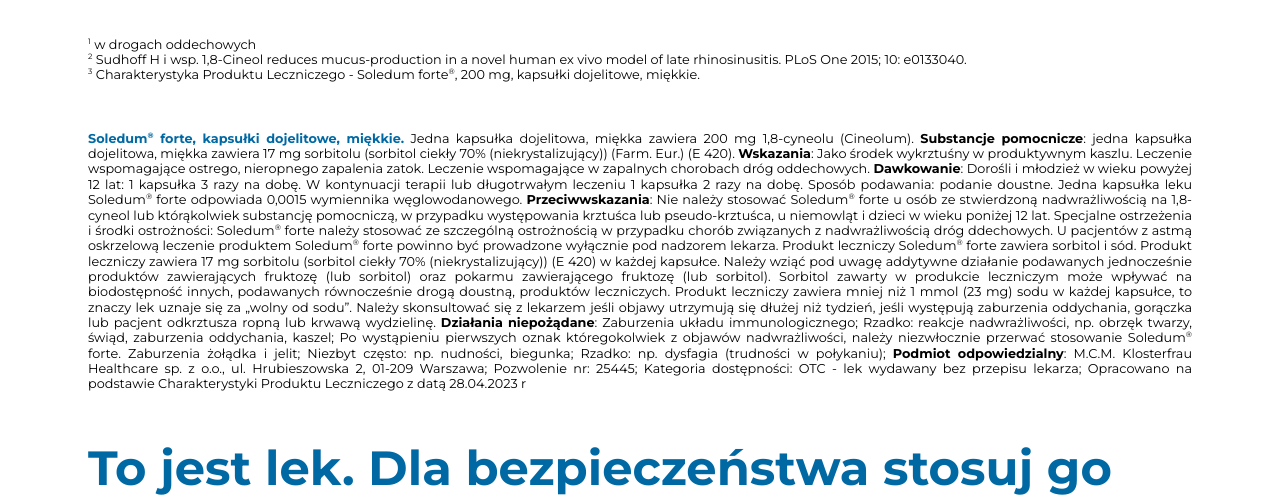
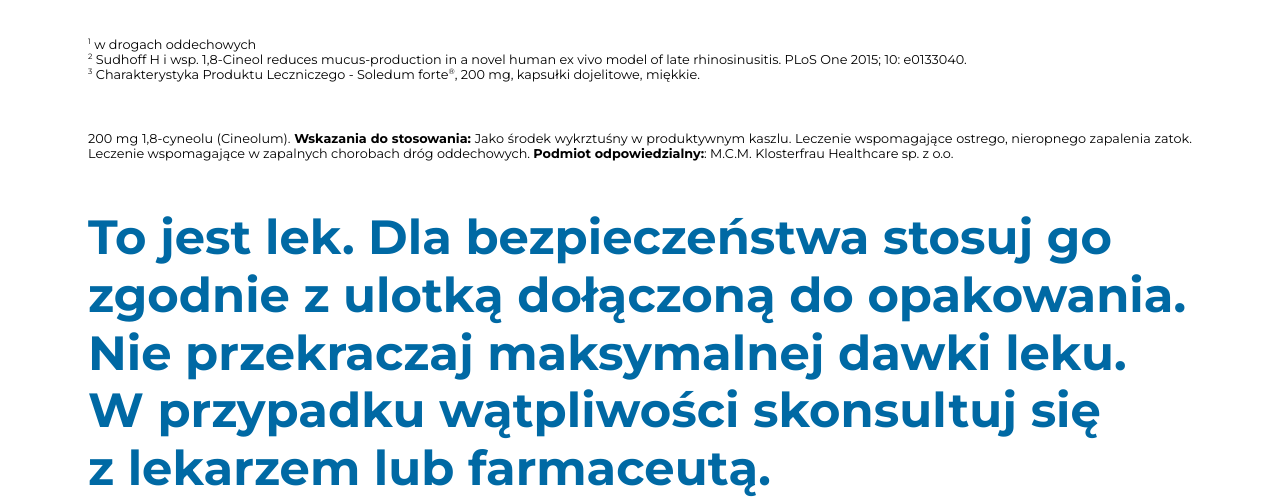
Before and after one commit to eStoreLabs/230426-KF-04-Klosterfrau-Soledum-Forte-MASTER, a plain HTML site: page index.html in a window 1280 px wide. Shown: the part 7340-7842 px from the top of the page. Drawn offline with Linux system fonts and the light colour scheme.

Commit message:
fix: footer

```diff
--- a/index.html
+++ b/index.html
@@ -173,26 +173,8 @@
         <sup class="es-soledum__sup">3</sup> Charakterystyka Produktu Leczniczego - Soledum forte<sup class="es-soledum__sup">®</sup>, 200 mg, kapsułki dojelitowe, miękkie. <br>
       </div>
       <div class="es-disclaimer__label">
-        <span class="es-disclaimer__span">Soledum<sup class="es-soledum__sup">®</sup> forte, kapsułki dojelitowe, miękkie.</span> Jedna kapsułka dojelitowa, miękka zawiera 200 mg 1,8-cyneolu (Cineolum).
-        <strong class="es-soledum__strong">Substancje pomocnicze</strong>: jedna kapsułka dojelitowa, miękka zawiera 17&nbsp;mg sorbitolu (sorbitol ciekły 70% (niekrystalizujący))
-        (Farm. Eur.) (E 420). <strong class="es-soledum__strong">Wskazania</strong>: Jako środek wykrztuśny w produktywnym kaszlu. Leczenie wspomagające ostrego, nieropnego zapalenia zatok.
-        Leczenie wspomagające w zapalnych chorobach dróg oddechowych. <strong class="es-soledum__strong">Dawkowanie</strong>: Dorośli i&nbsp;młodzież w wieku powyżej 12&nbsp;lat: 1&nbsp;kapsułka 3&nbsp;razy na&nbsp;dobę.
-        W kontynuacji terapii lub długotrwałym leczeniu 1&nbsp;kapsułka 2&nbsp;razy na dobę. Sposób podawania: podanie doustne. Jedna kapsułka leku Soledum<sup class="es-soledum__sup">®</sup>
-        forte odpowiada 0,0015 wymiennika węglowodanowego. <strong class="es-soledum__strong">Przeciwwskazania</strong>: Nie należy stosować Soledum<sup class="es-soledum__sup">®</sup> forte u&nbsp;osób ze stwierdzoną nadwrażliwością
-        na 1,8-cyneol lub którąkolwiek substancję pomocniczą, w&nbsp;przypadku występowania krztuśca lub pseudo-krztuśca, u&nbsp;niemowląt i&nbsp;dzieci w&nbsp;wieku
-        poniżej 12&nbsp;lat. Specjalne ostrzeżenia i&nbsp;środki ostrożności: Soledum<sup class="es-soledum__sup">®</sup> forte należy stosować ze&nbsp;szczególną ostrożnością w przypadku chorób
-        związanych z&nbsp;nadwrażliwością dróg ddechowych. U pacjentów z astmą oskrzelową leczenie produktem Soledum<sup class="es-soledum__sup">®</sup> forte powinno być prowadzone wyłącznie
-        pod nadzorem lekarza. Produkt leczniczy Soledum<sup class="es-soledum__sup">®</sup> forte zawiera sorbitol i&nbsp;sód. Produkt leczniczy zawiera 17&nbsp;mg sorbitolu (sorbitol ciekły 70%
-        (niekrystalizujący)) (E 420) w&nbsp;każdej kapsułce. Należy wziąć pod uwagę addytywne działanie podawanych jednocześnie produktów zawierających
-        fruktozę (lub sorbitol) oraz pokarmu zawierającego fruktozę (lub sorbitol). Sorbitol zawarty w produkcie leczniczym może wpływać na
-        biodostępność innych, podawanych równocześnie drogą doustną, produktów leczniczych. Produkt leczniczy zawiera mniej niż 1&nbsp;mmol (23 mg)
-        sodu w każdej kapsułce, to znaczy lek uznaje się za „wolny od sodu”. Należy skonsultować się z&nbsp;lekarzem jeśli objawy utrzymują się dłużej
-        niż tydzień, jeśli występują zaburzenia oddychania, gorączka lub pacjent odkrztusza ropną lub krwawą wydzielinę. <strong class="es-soledum__strong">Działania niepożądane</strong>:
-        Zaburzenia układu immunologicznego; Rzadko: reakcje nadwrażliwości, np.&nbsp;obrzęk twarzy, świąd, zaburzenia oddychania, kaszel;
-        Po&nbsp;wystąpieniu pierwszych oznak któregokolwiek z&nbsp;objawów nadwrażliwości, należy niezwłocznie przerwać stosowanie Soledum<sup class="es-soledum__sup">®</sup> forte.
-        Zaburzenia żołądka i&nbsp;jelit; Niezbyt często: np. nudności, biegunka; Rzadko: np. dysfagia (trudności w połykaniu);
-        <strong class="es-soledum__strong">Podmiot odpowiedzialny</strong>: M.C.M. Klosterfrau Healthcare sp.&nbsp;z&nbsp;o.o., ul. Hrubieszowska 2, 01-209 Warszawa; Pozwolenie nr: 25445; Kategoria dostępności:
-        OTC - lek wydawany bez przepisu lekarza; Opracowano na podstawie Charakterystyki Produktu Leczniczego z&nbsp;datą 28.04.2023 r
+        200 mg 1,8-cyneolu (Cineolum).
+        <strong class="es-soledum__strong">Wskazania do stosowania:</strong> Jako środek wykrztuśny w produktywnym kaszlu. Leczenie wspomagające ostrego, nieropnego zapalenia zatok. Leczenie wspomagające w zapalnych chorobach dróg oddechowych. <strong class="es-soledum__strong">Podmiot odpowiedzialny:</strong>: M.C.M. Klosterfrau Healthcare sp. z o.o.
       </div>
       <div class="es-disclaimer__subtitle">
         To jest lek. Dla bezpieczeństwa stosuj go zgodnie z&nbsp;ulotką dołączoną do opakowania.
```
